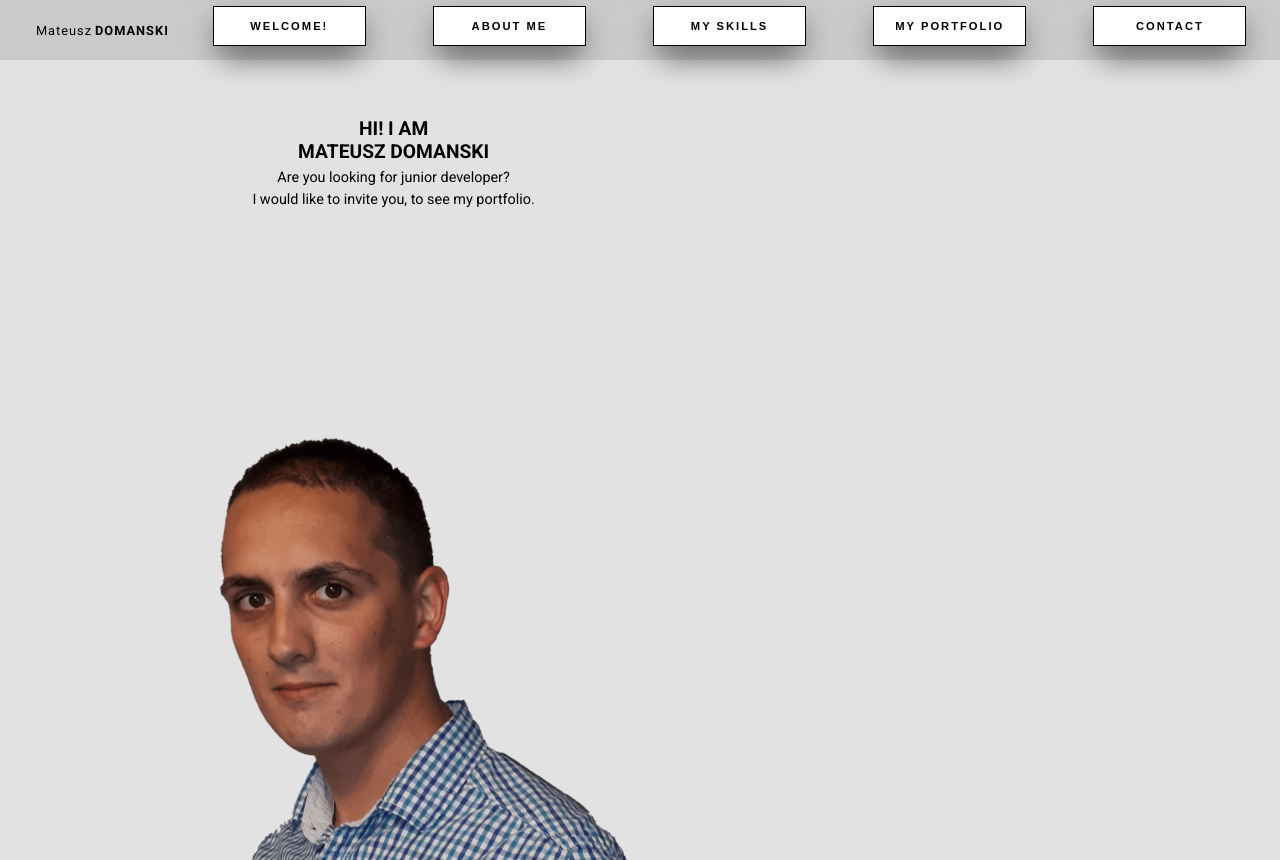
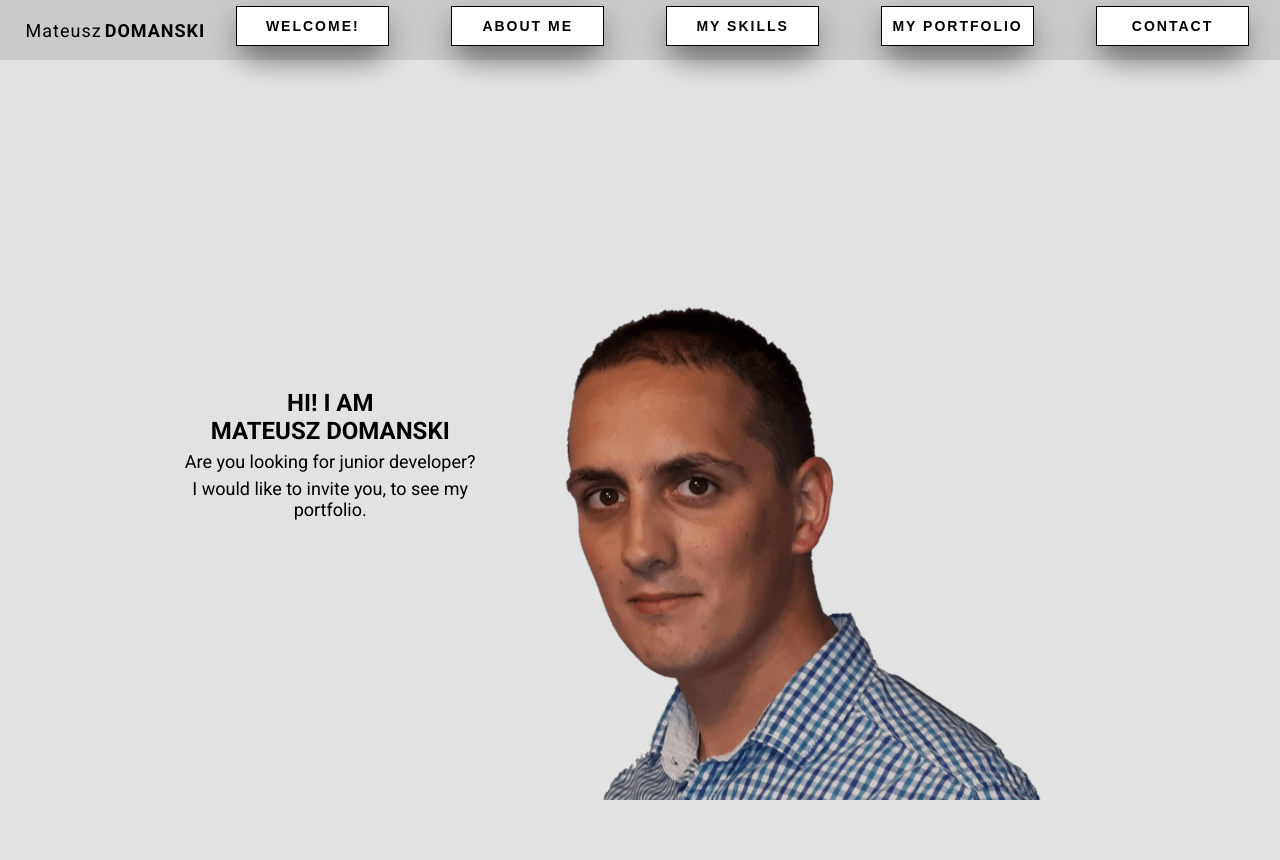
Before and after one commit to doman89/second-portfolio-react, a React (Create React App) app: page / in a window 1280 px wide. After the commit the page ends 800 px from the top, so only its background shows below. Built offline with nearby package versions, Linux system fonts and the light colour scheme.

Commit message:
Some styles changed for testing on iPhone

```diff
--- a/src/index.css
+++ b/src/index.css
@@ -197,180 +197,27 @@ body {
 }
 
 @media (orientation: landscape) {
-  #root {
-    max-width: 1600px;
-    margin: auto 0;
-    display: flex;
-    color: black;
-  }
-  #root .app-header {
-    position: fixed;
-    top: 0;
-    left: 0;
-    width: 100%;
-    height: 60px;
-    background-color: rgba(112, 112, 112, 0.2);
+  #root .app-content__section-welcome {
+    padding-top: 10%;
     display: flex;
     flex-direction: row;
     justify-content: space-between;
-    align-items: stretch;
-  }
-  #root .app-header__author-info {
-    flex-basis: 12%;
-    display: flex;
-    justify-content: center;
-    align-items: center;
-    margin-left: 3%;
-    letter-spacing: 1px;
-    font-size: 1.6em;
-    /*text-shadow: ;*/
-  }
-  #root .app-header__author-info--surname {
-    text-transform: uppercase;
-  }
-  #root .app-header__nav {
-    flex-grow: 1;
-  }
-  #root .app-header__nav .fa-bars {
-    cursor: pointer;
-    font-size: 3em;
-    position: absolute;
-    top: 50%;
-    right: 5%;
-    transform: translateY(-50%) rotate(0);
-    transition: 0.3s;
-  }
-  #root .app-header__nav .fa-bars:hover {
-    transform: translateY(-50%) rotate(180deg);
-  }
-  #root .app-header__nav .fa-bars--active {
-    display: none;
-  }
-  #root .app-header__nav__content {
-    position: relative;
-    z-index: 10;
-    width: 100%;
-    top: 0;
-    left: 100%;
-    height: 100vh;
-    transition: 0.3s;
-    display: flex;
-    justify-content: center;
-    align-items: center;
-  }
-  #root .app-header__nav__content--active {
-    background: rgba(82, 82, 82, 0.7);
-    position: fixed;
-    top: 0;
-    left: 0;
-    right: 0;
-    bottom: 0;
-    z-index: 10;
-  }
-  #root .app-header__nav__content__list {
-    height: 100%;
-    list-style: none;
-    display: flex;
-    flex-direction: column;
-    justify-content: space-around;
-    align-items: stretch;
-  }
-  #root .app-header__nav__content__list__item {
-    flex-basis: 17%;
-    align-items: stretch;
-  }
-  #root .app-header__nav__content__list__item__btn {
-    width: 100%;
-    height: 40px;
-    padding: 10px;
-    font-size: 1.4em;
-    font-weight: bold;
-    background-color: #ffffff;
-    border: 1px solid black;
-    color: black;
-    text-transform: uppercase;
-    letter-spacing: 2px;
-    transition: 0.3s;
-    box-shadow: 0 20px 30px -10px rgba(82, 82, 82, 0.7), 0 10px 30px -5px rgba(82, 82, 82, 0.7);
-    cursor: pointer;
-  }
-  #root .app-header__nav__content__list__item__btn:focus {
-    outline: none;
-  }
-  #root .app-nav {
-    padding-top: 60px;
-    flex-basis: 12%;
-    padding-left: 2%;
-    padding-right: 2%;
-    height: 100vh;
-  }
-  #root .app-nav__list {
-    list-style: none;
-    display: flex;
-    flex-direction: column;
-    justify-content: space-around;
-    align-items: center;
-    width: 100%;
-    height: 100%;
-  }
-  #root .app-nav__list__item {
-    width: 100%;
-    display: flex;
-    justify-content: center;
-    align-items: center;
-  }
-  #root .app-nav__list__item__btn {
-    box-sizing: content-box;
-    display: flex;
-    justify-content: center;
-    align-items: center;
-    width: 90%;
-    height: 20px;
-    padding: 3px;
-    font-size: 1.2em;
-    font-weight: bold;
-    background-color: #fff;
-    border: 1px solid black;
-    color: black;
-    text-transform: uppercase;
-    letter-spacing: 2px;
-    transition: 0.3s;
-    box-shadow: 0 20px 30px -10px rgba(82, 82, 82, 0.7), 0 10px 30px -5px rgba(82, 82, 82, 0.7);
-    cursor: pointer;
-  }
-  #root .app-nav__list__item__btn:focus {
-    outline: none;
-  }
-  #root .app-content {
-    flex-grow: 1;
-  }
-  #root .app-content__section-welcome {
-    text-align: center;
-    margin-top: 60px;
-    padding-top: 10%;
-    padding-left: 2%;
-    padding-right: 2%;
-    display: flex;
-    flex-direction: column;
-    justify-content: space-between;
-    overflow-x: hidden;
   }
   #root .app-content__section-welcome__title {
     margin-top: 2%;
   }
   #root .app-content__section-welcome__photo {
-    display: flex;
-    justify-content: center;
-    align-items: center;
+    height: 100%;
+    flex-direction: column;
+    justify-content: flex-end;
   }
   #root .app-content__section-welcome__photo img {
-    width: 60vh;
-    margin-top: 2%;
+    width: 70vh;
   }
 }
 @media (min-width: 768px) {
   body {
-    font-size: 7px;
+    font-size: 9px;
   }
 
   #root .app-header__author-info {
@@ -457,10 +304,5 @@ body {
     background-color: black;
   }
 }
-@media (orientation: landscape) {
-  body {
-    font-size: 8px;
-  }
-}
 
 /*# sourceMappingURL=index.css.map */
--- a/src/resources/scss/app.scss
+++ b/src/resources/scss/app.scss
@@ -224,207 +224,139 @@ body {
 
 @media (orientation: landscape){
   #root{
-    max-width: 1600px;
-    //min-height: 100vh;
-    margin: auto 0;
-    display: flex;
-    color: $primaryColor;
-    //background-color: $primaryColorBackground;
-
-    .app-header{
-      position: fixed;
-      top:0;
-      left:0;
-      width: 100%;
-      height: 60px;
-      //overflow: hidden;
-      background-color: $primaryColorBackground;
-      display: flex;
-      flex-direction: row;
-      justify-content: space-between;
-      align-items: stretch;
-      &__author-info{
-        flex-basis: 12%;
-        display: flex;
-        justify-content: center;
-        align-items: center;
-        margin-left: 3%;
-        //padding: auto 2%;
-        letter-spacing: 1px;
-        font-size: 1.6em;
-        /*text-shadow: ;*/
-        &--surname{
-          text-transform: uppercase;
-        }
-      }
-      &__nav {
-        flex-grow: 1;
-
-        .fa-bars {
-          cursor: pointer;
-          font-size: 3em;
-          position: absolute;
-          top: 50%;
-          right: 5%;
-          transform: translateY(-50%) rotate(0);
-          transition: 0.3s;
-
-          &:hover {
-            transform: translateY(-50%) rotate(180deg);
-          }
-
-          &--active {
-            display: none;
-          }
-        }
-
-        &__content {
-          position: relative;
-          z-index: 10;
-          width: 100%;
-          top: 0;
-          left: 100%;
-          height: 100vh;
-          transition: 0.3s;
-          display: flex;
-          justify-content: center;
-          align-items: center;
-
-          &--active {
-            background: $primaryColorAlpha;
-            position: fixed;
-            top: 0;
-            left: 0;
-            right: 0;
-            bottom: 0;
-            z-index: 10;
-          }
-
-          &__list {
-            height: 100%;
-            list-style: none;
-            display: flex;
-            flex-direction: column;
-            justify-content: space-around;
-            align-items: stretch;
-            //flex-grow: 1;
-            &__item {
-              flex-basis: 17%;
-              //margin-left: 3%; no-margin in mobile-first
-              align-items: stretch;
-
-              &__btn {
-                width: 100%;
-                height: $base-height-button;
-                padding: 10px;
-                font-size: 1.4em;
-                font-weight: bold;
-                background-color: #ffffff;
-                //border: 2px solid $primaryColor;
-                border: 1px solid $primaryColor;
-                //color: inherit;
-                color: $primaryColor;
-                text-transform: uppercase;
-                letter-spacing: 2px;
-                transition: 0.3s;
-                box-shadow: 0 20px 30px -10px $primaryColorAlpha, 0 10px 30px -5px $primaryColorAlpha;
-                cursor: pointer;
-                &:focus{
-                  outline: none;
-                }
-              }
-            }
-          }
-        }
-      }
-    }
+    //.app-header{
+    //  position: fixed;
+    //  top:0;
+    //  left:0;
+    //  width: 100%;
+    //  height: 60px;
+    //  //overflow: hidden;
+    //  background-color: $primaryColorBackground;
+    //  display: flex;
+    //  flex-direction: row;
+    //  justify-content: space-between;
+    //  align-items: stretch;
+    //  &__author-info{
+    //    flex-basis: 12%;
+    //    display: flex;
+    //    justify-content: center;
+    //    align-items: center;
+    //    margin-left: 3%;
+    //    //padding: auto 2%;
+    //    letter-spacing: 1px;
+    //    font-size: 1.6em;
+    //    /*text-shadow: ;*/
+    //    &--surname{
+    //      text-transform: uppercase;
+    //    }
+    //  }
+    //  &__nav {
+    //    flex-grow: 1;
+    //
+    //    .fa-bars {
+    //      cursor: pointer;
+    //      font-size: 3em;
+    //      position: absolute;
+    //      top: 50%;
+    //      right: 5%;
+    //      transform: translateY(-50%) rotate(0);
+    //      transition: 0.3s;
+    //
+    //      &:hover {
+    //        transform: translateY(-50%) rotate(180deg);
+    //      }
+    //
+    //      &--active {
+    //        display: none;
+    //      }
+    //    }
+    //
+    //    &__content {
+    //      position: relative;
+    //      z-index: 10;
+    //      width: 100%;
+    //      top: 0;
+    //      left: 100%;
+    //      height: 100vh;
+    //      transition: 0.3s;
+    //      display: flex;
+    //      justify-content: center;
+    //      align-items: center;
+    //
+    //      &--active {
+    //        background: $primaryColorAlpha;
+    //        position: fixed;
+    //        top: 0;
+    //        left: 0;
+    //        right: 0;
+    //        bottom: 0;
+    //        z-index: 10;
+    //      }
+    //
+    //      &__list {
+    //        height: 100%;
+    //        list-style: none;
+    //        display: flex;
+    //        flex-direction: column;
+    //        justify-content: space-around;
+    //        align-items: stretch;
+    //        //flex-grow: 1;
+    //        &__item {
+    //          flex-basis: 17%;
+    //          //margin-left: 3%; no-margin in mobile-first
+    //          align-items: stretch;
+    //
+    //          &__btn {
+    //            width: 100%;
+    //            height: $base-height-button;
+    //            padding: 10px;
+    //            font-size: 1.4em;
+    //            font-weight: bold;
+    //            background-color: #ffffff;
+    //            //border: 2px solid $primaryColor;
+    //            border: 1px solid $primaryColor;
+    //            //color: inherit;
+    //            color: $primaryColor;
+    //            text-transform: uppercase;
+    //            letter-spacing: 2px;
+    //            transition: 0.3s;
+    //            box-shadow: 0 20px 30px -10px $primaryColorAlpha, 0 10px 30px -5px $primaryColorAlpha;
+    //            cursor: pointer;
+    //            &:focus{
+    //              outline: none;
+    //            }
+    //          }
+    //        }
+    //      }
+    //    }
+    //  }
+    //}
     .app-nav{
-      //display fixed do bottom left 0 - przyklejenie i przewijanie tylko contentu
-      //border-top: 1px solid $primaryColor;
-      padding-top: 60px;
-      flex-basis: 12%;
-      padding-left: 2%;
-      padding-right: 2%;
-      //margin-left: 2%;
-      height: 100vh;
-      //background-color: $primaryColorBackground;
       &__list{
-        list-style: none;
-        display: flex;
-        flex-direction: column;
-        justify-content: space-around;
-        align-items: center;
-        width: 100%;
-        height: 100%;
         &__item{
-          width: 100%;
-          display: flex;
-          justify-content: center;
-          align-items: center;
           &__btn{
-            //line-height: $base-height-button / 4;
-            box-sizing: content-box;
-            display: flex;
-            justify-content: center;
-            align-items: center;
-            width: 90%;
-            height: $base-height-button / 2;
-            padding: 3px;
-            font-size: 1.2em;
-            font-weight: bold;
-            background-color: #fff;
-            //border: 2px solid $primaryColor;
-            border: 1px solid $primaryColor;
-            color: $primaryColor;
-            text-transform: uppercase;
-            letter-spacing: 2px;
-            transition: 0.3s;
-            box-shadow: 0 20px 30px -10px $primaryColorAlpha, 0 10px 30px -5px $primaryColorAlpha;
-            cursor: pointer;
             &:focus{
-              outline: none;
             }
           }
         }
       }
     }
     .app-content {
-      flex-grow: 1;
-      //align-self: stretch;
-      //justify-self: stretch;
       &__section-welcome {
-        //height: 100%;
-        text-align: center;
-        //  text-transform: uppercase;
-        margin-top: 60px;
-        //  //margin: 60px 2% 0;
         padding-top: 10%;
-        padding-left: 2%;
-        padding-right: 2%;
-        //  flex-grow: 1;
-        //  font-size: 1.2em;
-        //  background-color: $secondaryColorBackground;
-        //  color: $secondaryColor;
-
-        //position: relative;
         display: flex;
-        flex-direction: column;
-        //align-items: center;
+        flex-direction: row;
         justify-content: space-between;
-
-        overflow-x: hidden;
-
         &__title {
           margin-top: 2%;
         }
 
         &__photo {
-          display: flex;
-          justify-content: center;
-          align-items: center;
+          height: 100%;
+          flex-direction: column;
+          justify-content: flex-end;
           img {
-            width: 60vh;
-            margin-top: 2%;
+            width: 70vh;
           }
         }
       }
@@ -434,7 +366,7 @@ body {
 
 @media (min-width: 768px){
   body{
-    font-size: 7px;
+    font-size: 9px;
   }
   #root {
     .app-header {
@@ -569,9 +501,9 @@ body {
 }
 
 @media (orientation: landscape){
-  body{
-    font-size: 8px;
-  }
+  //body{
+  //  font-size: 8px;
+  //}
   //#root{
   //
   //  .app-header{
```
Also changed, not shown: 1 other file (tests, documents, lock files or other folders).
